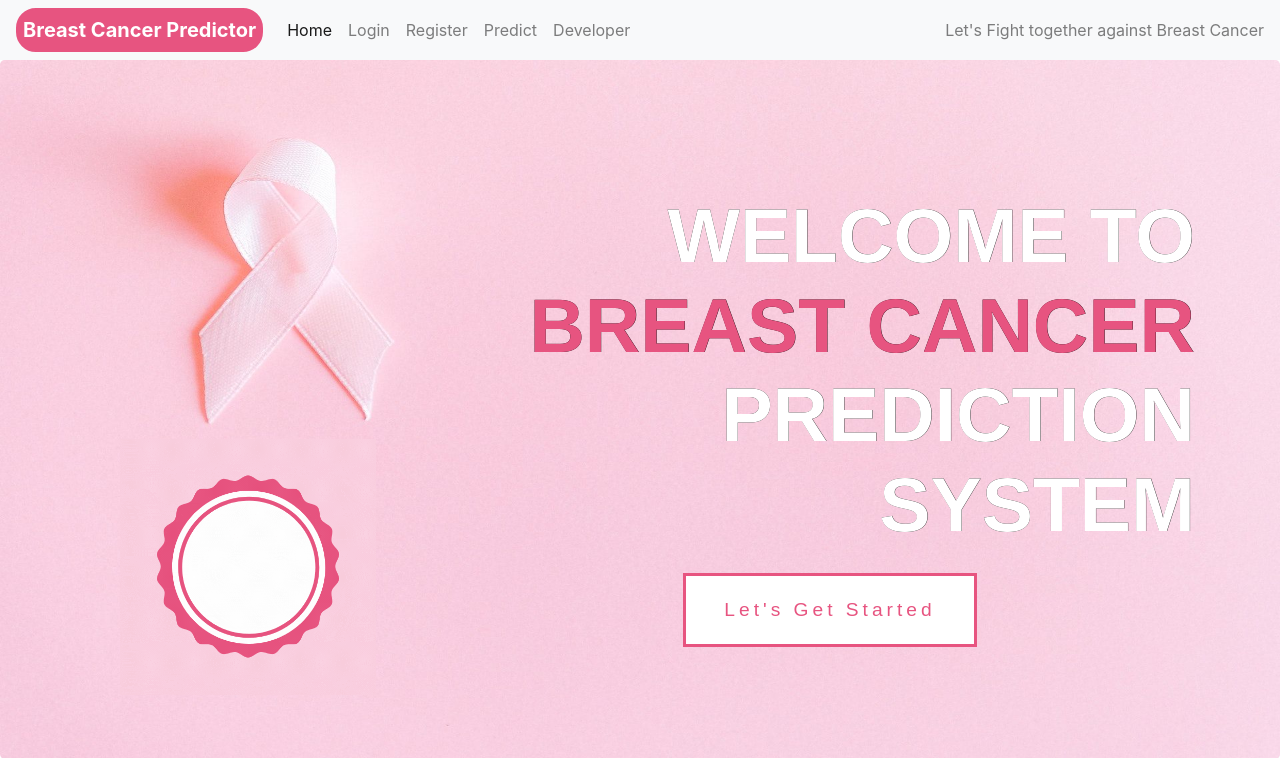
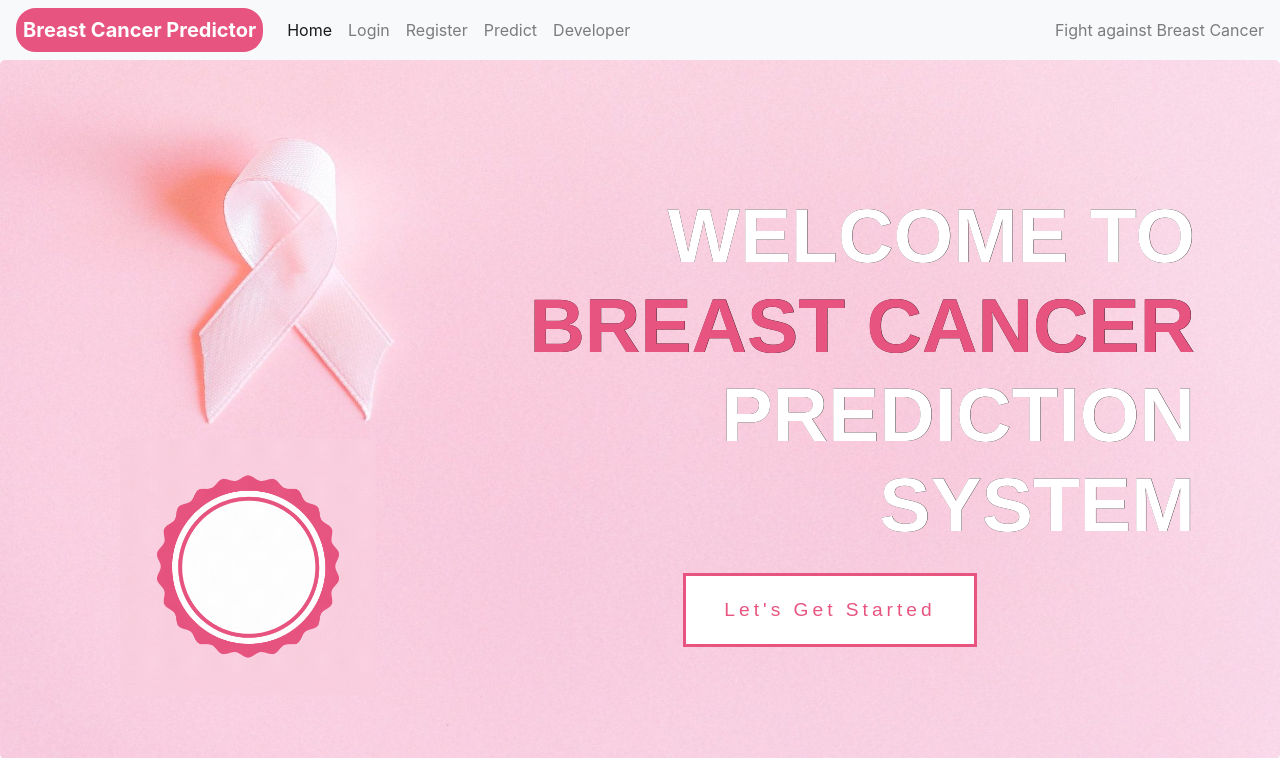
Before and after one commit to Sarthik-mehta/BreastCancerPrediction, a Django app: page / in a window 1280 px wide. Shown: the top 758 px of the page. Run offline with Django 3.2, Linux system fonts and the light colour scheme; some libraries are stand-ins or nearby versions.

Commit message:
Change in db

```diff
--- a/templates/base.html
+++ b/templates/base.html
@@ -48,7 +48,7 @@
       </li>
     </ul>
     <span class="navbar-text">
-      Let's Fight together against Breast Cancer
+      Fight against Breast Cancer
     </span>
   </div>
 </nav>
```
Also changed, not shown: db.sqlite3.
